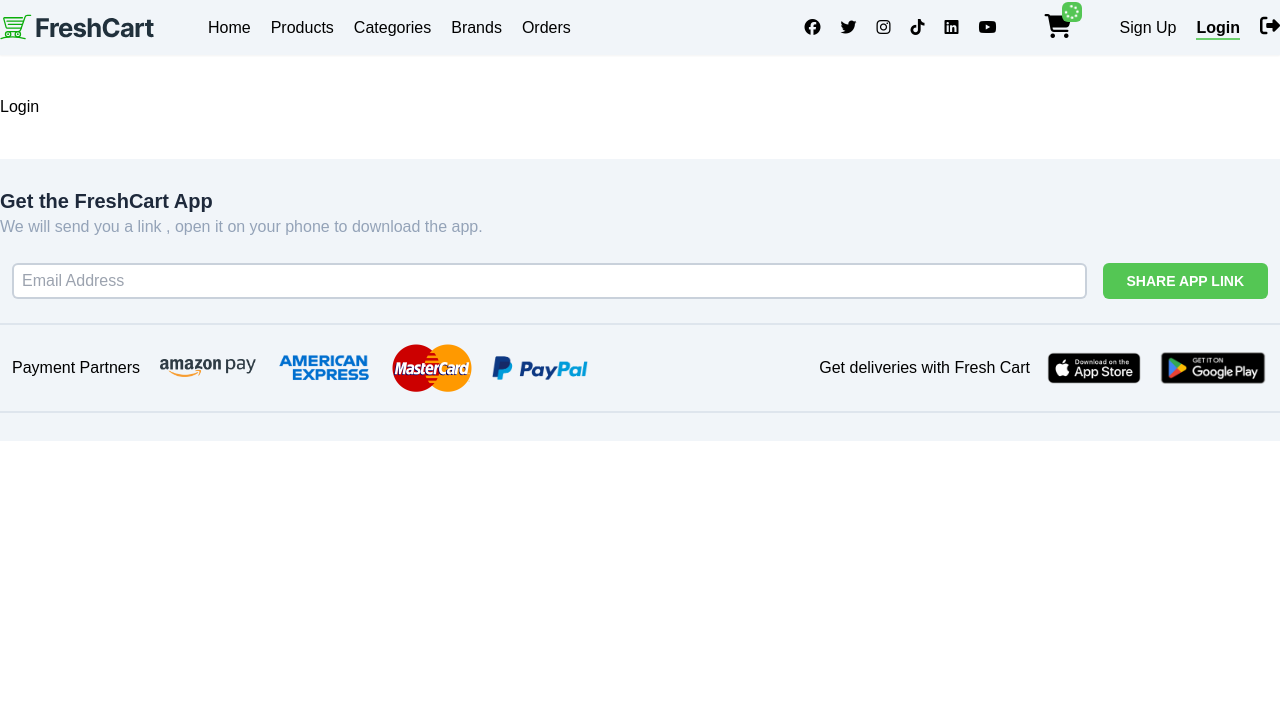
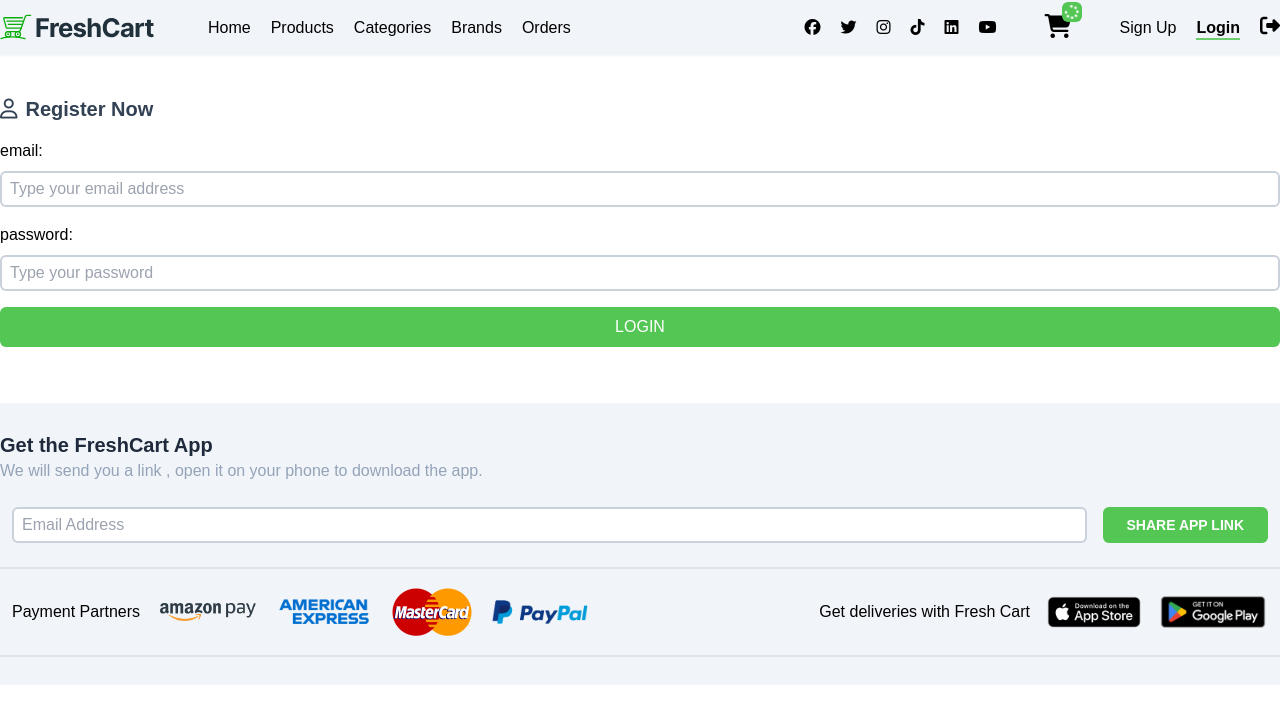
Before and after one commit to Mo7med3li/e-commerce, a React (Vite) app: page /login in a window 1280 px wide. Shown: the top 724 px of the page. Built offline with nearby package versions, Linux system fonts and the light colour scheme; a web font is replaced by a local one.

Commit message:
build login

```diff
--- a/src/pages/Login/Login.jsx
+++ b/src/pages/Login/Login.jsx
@@ -1,5 +1,94 @@
-import React from "react";
+import axios from "axios";
+import { useFormik } from "formik";
+import React, { useState } from "react";
+import toast from "react-hot-toast";
+import { useNavigate } from "react-router-dom";
+import { object, string } from "yup";
 
 export default function Login() {
-  return <div>Login</div>;
+  const navigate = useNavigate();
+  const [emailPaswordError, setEmailPasswordError] = useState(null);
+  const validationSchema = object({
+    email: string().required("Email is required"),
+    password: string().required("Password is required"),
+  });
+  async function sendLoginData(values) {
+    let loadingToast = toast.loading("waiting");
+    try {
+      const options = {
+        url: "https://ecommerce.routemisr.com/api/v1/auth/signin",
+        method: "POST",
+        data: values,
+      };
+      const { data } = await axios.request(options);
+
+      if (data.message === "success") {
+        toast.success("Login Completed");
+        setTimeout(() => {
+          navigate("/");
+        }, 2000);
+      }
+    } catch (error) {
+      setEmailPasswordError(error.response.data.message);
+      toast.error(error.response.data.message);
+    } finally {
+      toast.dismiss(loadingToast);
+    }
+  }
+  let formik = useFormik({
+    initialValues: {
+      email: "",
+      password: "",
+    },
+    onSubmit: sendLoginData,
+    validationSchema,
+  });
+  return (
+    <>
+      <h3 className=" text-xl font-semibold text-slate-700">
+        <i className="fa-regular fa-user mr-2"></i>
+        Register Now
+      </h3>
+      <form className="space-y-4 py-4" onSubmit={formik.handleSubmit}>
+        <div className="email space-y-2">
+          <h3>email:</h3>
+          <input
+            type="email"
+            placeholder="Type your email address"
+            className=" form-controll w-full"
+            value={formik.values.email}
+            name="email"
+            onChange={formik.handleChange}
+            onBlur={formik.handleBlur}
+          />
+        </div>
+        {formik.errors.email && formik.touched.email && (
+          <p className="text-red-600">*{formik.errors.email}</p>
+        )}
+
+        <div className="password space-y-2">
+          <h3>password:</h3>
+          <input
+            type="password"
+            placeholder="Type your password"
+            className=" form-controll w-full"
+            value={formik.values.password}
+            onChange={formik.handleChange}
+            name="password"
+            onBlur={formik.handleBlur}
+          />
+          {formik.errors.password && formik.touched.password && (
+            <p className="text-red-600">*{formik.errors.password}</p>
+          )}
+          {emailPaswordError && (
+            <p className="text-red-600">*{emailPaswordError}</p>
+          )}
+        </div>
+
+        <button type="submit" className="btn w-full">
+          login
+        </button>
+      </form>
+    </>
+  );
 }
--- a/src/pages/Signup/Signup.jsx
+++ b/src/pages/Signup/Signup.jsx
@@ -14,8 +14,8 @@ export default function Signup() {
   const validationSchema = object({
     name: string()
       .required("Name is required")
-      .min(3, "Name should be at least 3")
-      .max(20, "Name should be less than 20 charachters"),
+      .min(3, "Name should be at least 3 characters")
+      .max(20, "Name should be less than 20 characters"),
     email: string().required("Email is required").email("Email is invalid"),
     password: string()
       .required("Password is required")
```
